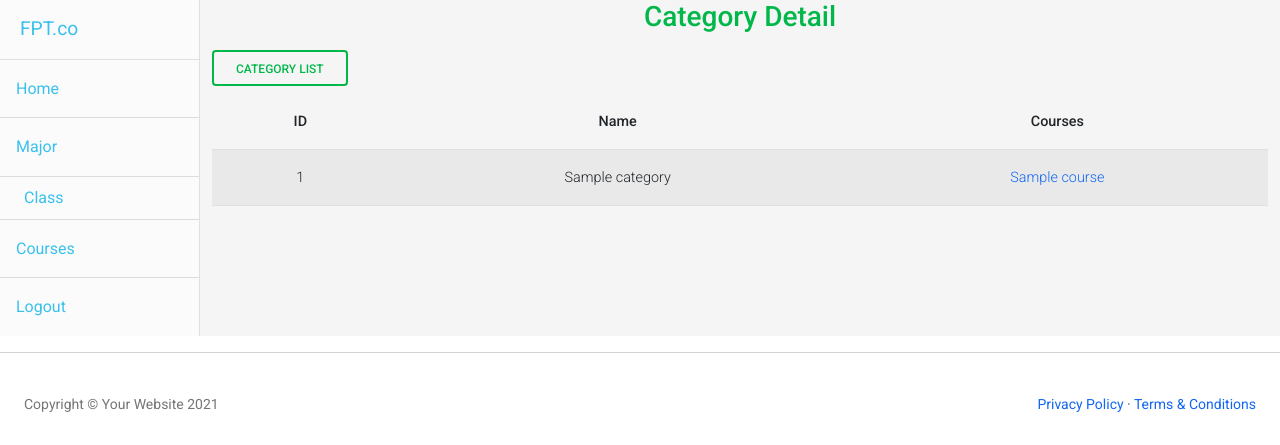
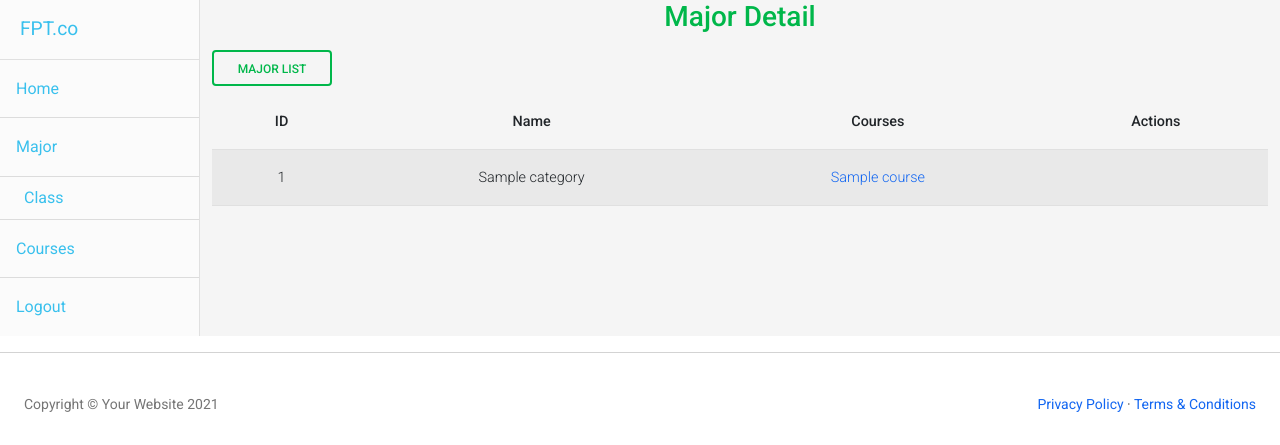
Before and after one commit to LeHoangAnh21/Student_Management, a Symfony app: template templates/category/detail.html.twig in a window 1280 px wide. Shown: the top 445 px of the page. Run offline with Twig, Linux system fonts and the light colour scheme; the template is opened without the code that fills it: most values are stand-ins (such as "Sample title", 1, 10 or a date in 2020); some libraries are stand-ins or nearby versions.

Commit message:
okeeeeeeeeee

```diff
--- a/templates/category/add.html.twig
+++ b/templates/category/add.html.twig
@@ -1,11 +1,11 @@
 {% extends 'base.html.twig' %}
 
-{% block title %} ADD CATEGORY{% endblock %}
+{% block title %} Add Major{% endblock %}
 
 {% block body %}
 
 	<div class="auth-form">
-		<h3 class="text-center">ADD NEW CATEGORY</h3>
+		<h3 class="text-center">ADD NEW MAJOR</h3>
       {{ form_start(form) }}
          <div class="auth-form__input">
             {{ form_label(form.name) }}
--- a/templates/category/detail.html.twig
+++ b/templates/category/detail.html.twig
@@ -1,22 +1,18 @@
 {% extends "base.html.twig" %}
 
-{% block title %} Detail List {% endblock %}
+{% block title %} Major Detail {% endblock %}
 
 {% block body %}
 <div class="container">
-		<h3 class="text-success text-center text-capitalize">Category Detail</h3>
-		<a class="btn btn-outline-success mt-2" href="{{ path('category_index') }}">Category List</a>
-		{% if is_granted('ROLE_ADMIN') %}
-			<a class="btn btn-info" href="{{ path('category_edit', {'id': category.id}) }}">EDIT</a>
-			<a class="btn btn-warning" href="{{ path('category_delete', {'id': category.id}) }}"
-			onclick="return confirm('Are you sure to delete this category ?')">DELETE</a>
-		{% endif %}
+		<h3 class="text-success text-center text-capitalize">Major Detail</h3>
+		<a class="btn btn-outline-success mt-2" href="{{ path('category_index') }}">Major List</a>
 		<table class="table table-striped text-center mt-2">
 			<thead>
 				<tr>
 					<th>ID</th>
 					<th>Name</th>
 					<th>Courses</th>
+					<th>Actions</th>
 				</tr>
 			</thead>
 			<tbody>
@@ -36,6 +32,13 @@
 							<br>
 						{% endfor %}
 					</td>
+					<td>
+						{% if is_granted('ROLE_ADMIN') %}
+							<a class="btn btn-info" href="{{ path('category_edit', {'id': category.id}) }}">EDIT</a>
+							<a class="btn btn-warning" href="{{ path('category_delete', {'id': category.id}) }}"
+							onclick="return confirm('Are you sure to delete this category ?')">DELETE</a>
+						{% endif %}
+					</td>
 				</tr>
 			</tbody>
 		</table>
--- a/templates/category/index.html.twig
+++ b/templates/category/index.html.twig
@@ -1,12 +1,12 @@
 {% extends "base.html.twig" %}
 
-{% block title %}Category{% endblock %}
+{% block title %}Major{% endblock %}
 
 {% block body %}
 <div class="container">
-	<h3 class="text-success text-center">Category List</h3>
+	<h3 class="text-success text-center">Major List</h3>
     {% if is_granted('ROLE_ADMIN') %}
-	    <a class="btn btn-outline-success mt-2" href="{{ path('category_add') }}">Add Category</a>
+	    <a class="btn btn-outline-success mt-2" href="{{ path('category_add') }}">Add Major</a>
     {% endif %}
     <table class="table table-striped text-center mt-2">
         <thead>
```
